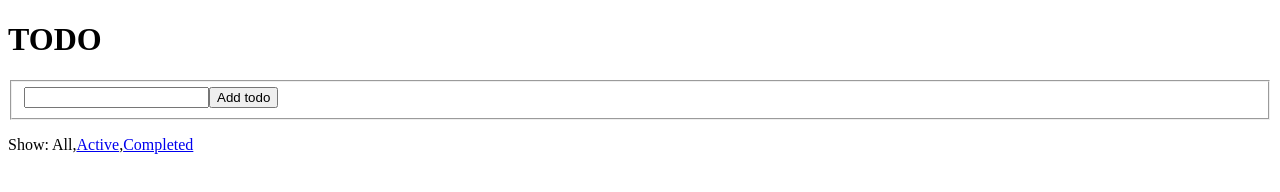
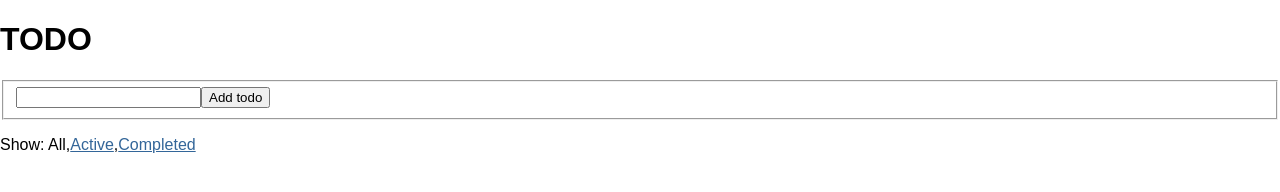
Before and after one commit to zkyz/gongbu-redux, a React app: page / in a window 1280 px wide. Built offline with nearby package versions, Linux system fonts and the light colour scheme.

```diff
--- a/src/index.css
+++ b/src/index.css
@@ -1,5 +1,7 @@
 body {
   margin: 0;
   padding: 0;
-  font-family: sans-serif;
-}
+  font-family: sans-serif; }
+
+body a {
+  color: #369; }
--- a/src/index.js
+++ b/src/index.js
@@ -1,6 +1,8 @@
 import React from 'react'
 import ReactDOM from 'react-dom'
 import {combineReducers, createStore} from 'redux'
+
+import './index.css'
 
 let todoId = 0
 const list = (state = [], action) => {
```
Also changed, not shown: package.json (+7 -2 lines).
